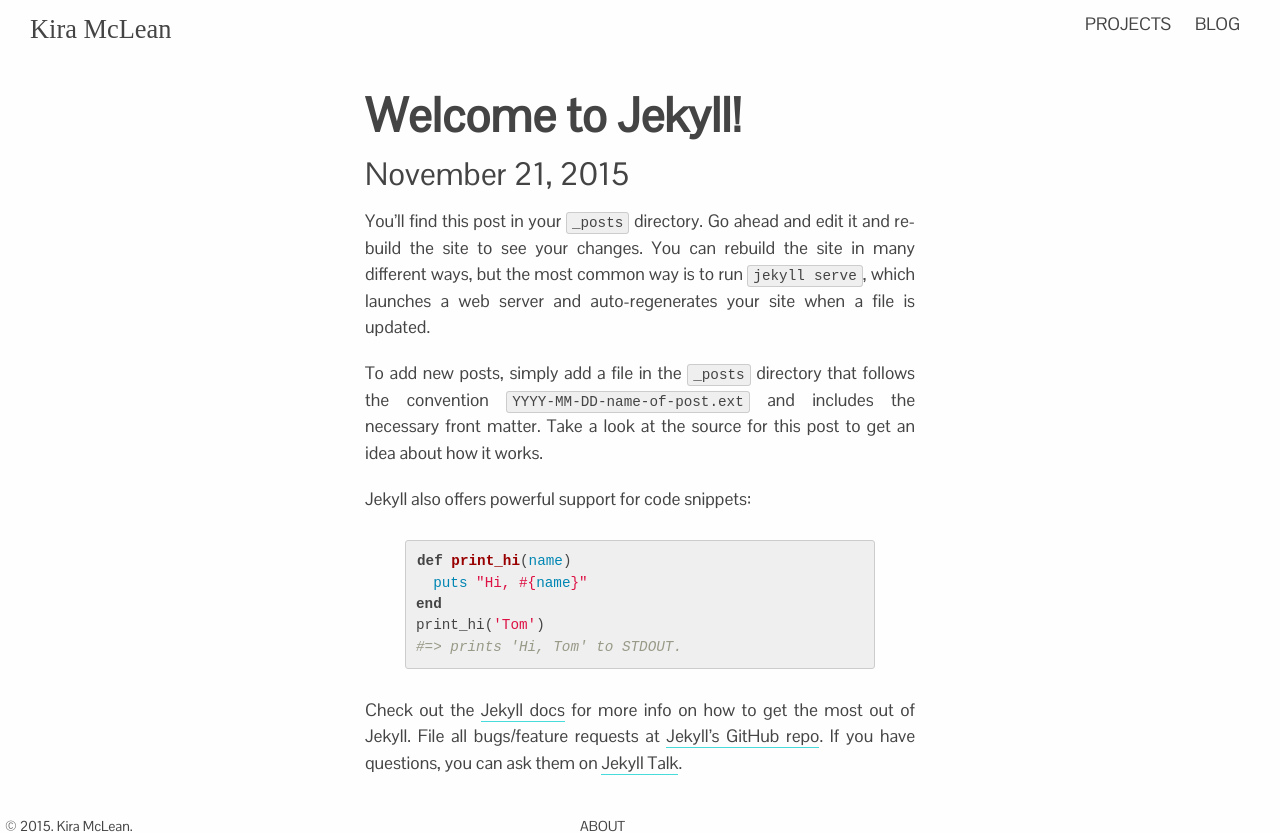
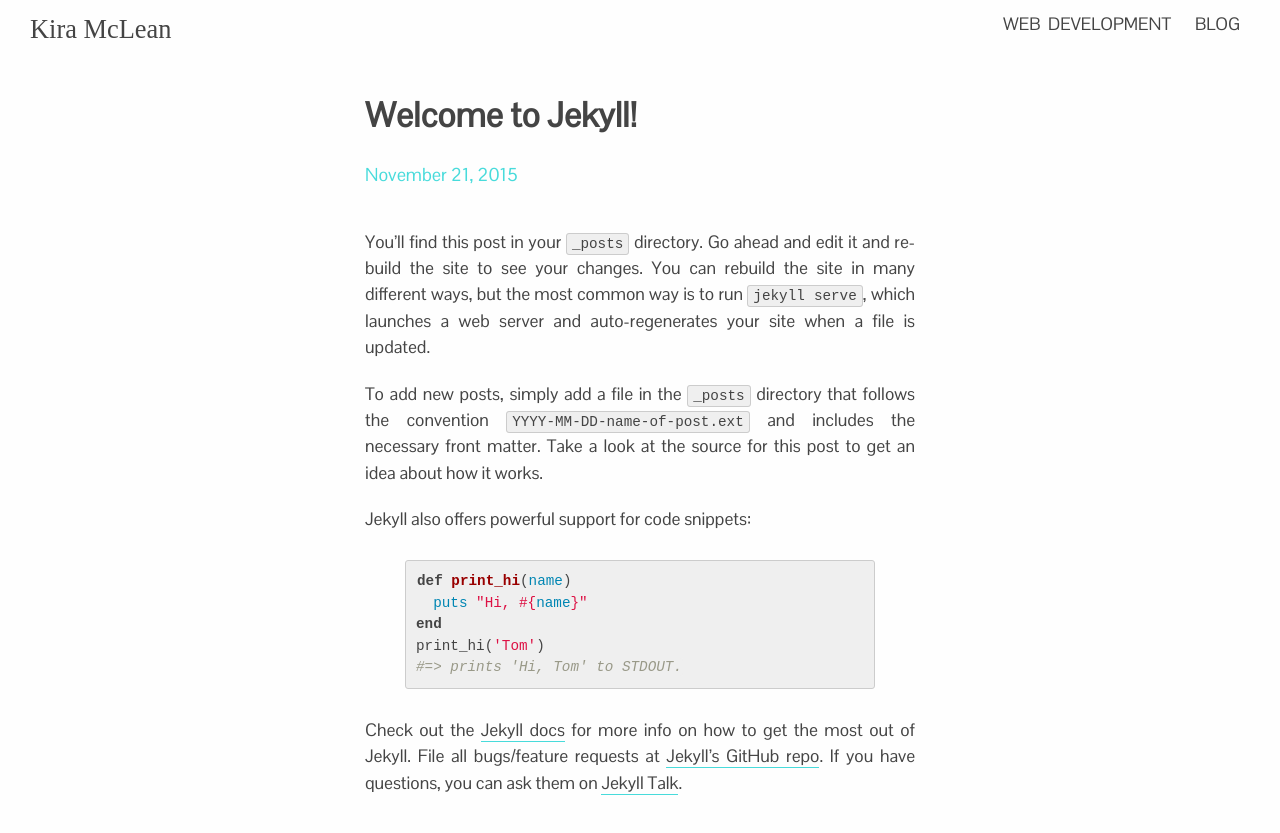
Before and after one commit to kiramclean/old-website, a Jekyll site: the page built from _posts/2015-11-20-welcome-to-jekyll.markdown, in a window 1280 px wide, cut to the strip 0-833 px from the top of the page. Built offline with Jekyll 4.4.1, drawn with Linux system fonts in a browser that asks for light colours; some web fonts are replaced.

Commit message:
Add Web Development links

```diff
--- a/_includes/header.html
+++ b/_includes/header.html
@@ -5,7 +5,7 @@
 
     <nav id='main-nav' class='col-8 col-m-8'>
       <ul>
-        <li><a href='/projects'>Projects</a></li>
+        <li><a href='/web-development'>Web&nbsp; Development</a></li>
         <li><a href='/blog'>Blog</a></li>
       </ul>
     </nav>
--- a/_layouts/page.html
+++ b/_layouts/page.html
@@ -3,9 +3,9 @@
 ---
 <section class='page'>
 
-  <h1 class="page-title">{{ page.title }}</h1>
+  <h1 id="page-title">{{ page.title }}</h1>
 
-  <article class='page-content'>
+  <article class='content'>
     {{ content }}
   </article>
 
--- a/_layouts/post.html
+++ b/_layouts/post.html
@@ -4,12 +4,13 @@
 
 <article class='post' itemscope itemtype='http://schema.org/BlogPosting'>
 
-  <header id='post-header'>
+  <header id='post-title'>
     <h1 itemprop='name headline'>{{ page.title }}</h1>
-    <p class='post-meta'><time datetime='{{ page.date | date_to_xmlschema }}' itemprop='datePublished'>{{ page.date | date: '%B %d, %Y' }}</time>{% if page.author %} • <span itemprop='author' itemscope itemtype='http://schema.org/Person'><span itemprop='name'>{{ page.author }}</span></span>{% endif %}</p>
+    <p class='post-meta'>
+    <time datetime='{{ page.date | date_to_xmlschema }}' itemprop='datePublished'>{{ page.date | date: '%B %d, %Y' }}</time>{% if page.author %}&nbsp;&nbsp;•&nbsp;&nbsp; <span itemprop='author' itemscope itemtype='http://schema.org/Person'><span itemprop='name'>{{ page.author }}</span></span>{% endif %}</p>
   </header>
 
-  <div class='page-content' itemprop='articleBody'>
+  <div class='content' itemprop='articleBody'>
     {{ content }}
   </div>
 
--- a/_sass/_base.scss
+++ b/_sass/_base.scss
@@ -28,6 +28,15 @@
     -moz-font-feature-settings: "kern" 1;
     -o-font-feature-settings: "kern" 1;
   font-kerning: normal;
+}
+
+h1, h2, h3, h4, h5, h6 {
+  padding: 10px 0;
+}
+
+p {
+  padding: 10px 0;
+  text-align: justify;
 }
 
 img {
--- a/_sass/_layout.scss
+++ b/_sass/_layout.scss
@@ -37,18 +37,39 @@
 
 /* PAGES */
 
-.page-content {
-  p {
-    padding: 10px 0;
-    text-align: justify;
-  }
+#page-title {
+  font-size: 2em;
+  margin-bottom: 20px;
 }
 
-.page-title, #post-header {
-  font-size: 1.8em;
+#post-title {
+  font-size: 1.3em;
 }
 
+#post-list {
+  list-style: none;
+}
 
+.rss-subscribe {
+  text-align: right;
+  font-size: 0.9em;
+}
+
+#link-list {
+  margin-left: 20px;
+}
+
+/* POSTS */
+
+.post-meta {
+  font-size: 0.8em;
+  color: $main-color;
+  margin-bottom: 20px;
+}
+
+.post-date {
+  color: $main-color;
+}
 
 /* FOOTER */
 
```
Also changed, not shown: blog.html (+2 -27 lines), web-development.html (added, +18 -0 lines).
